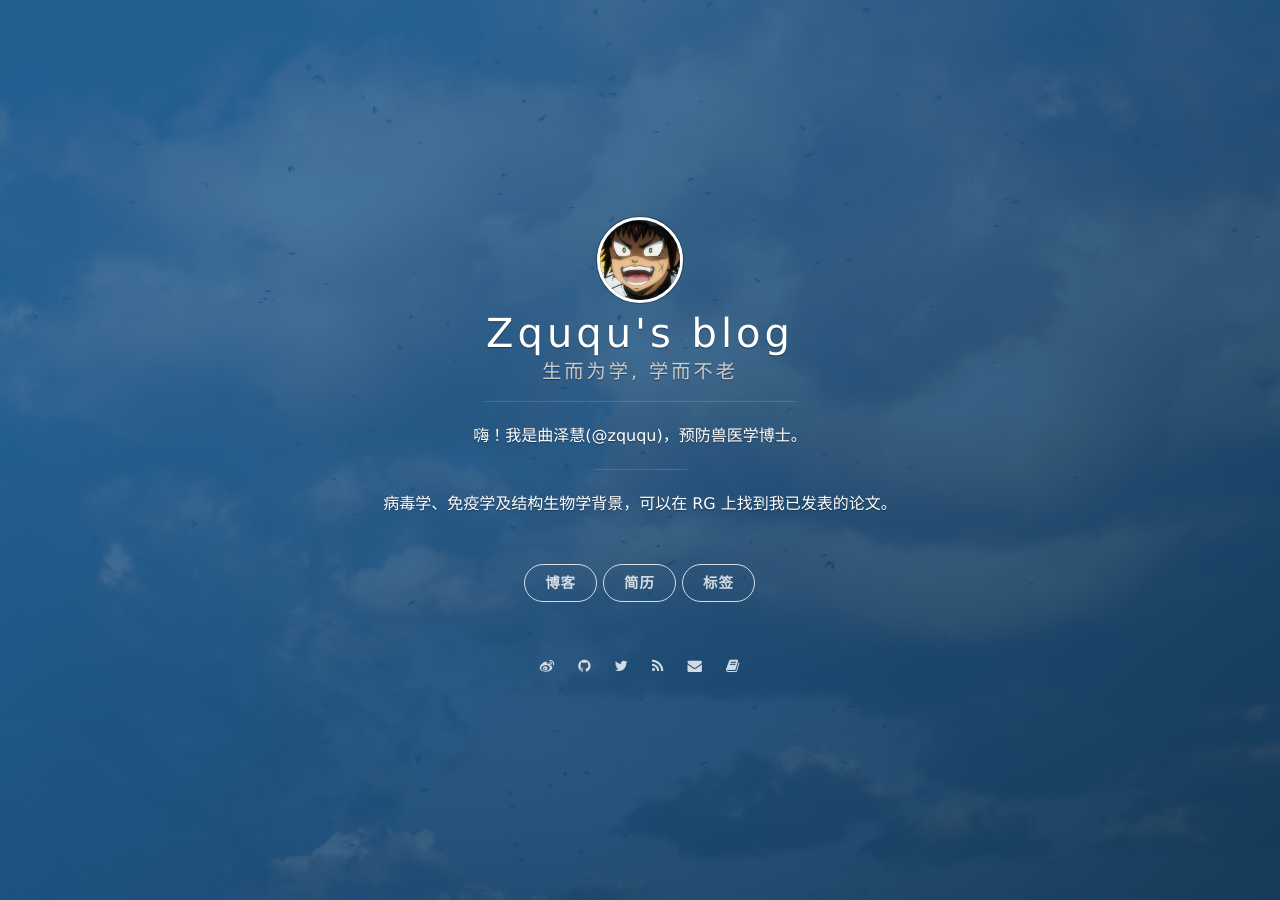
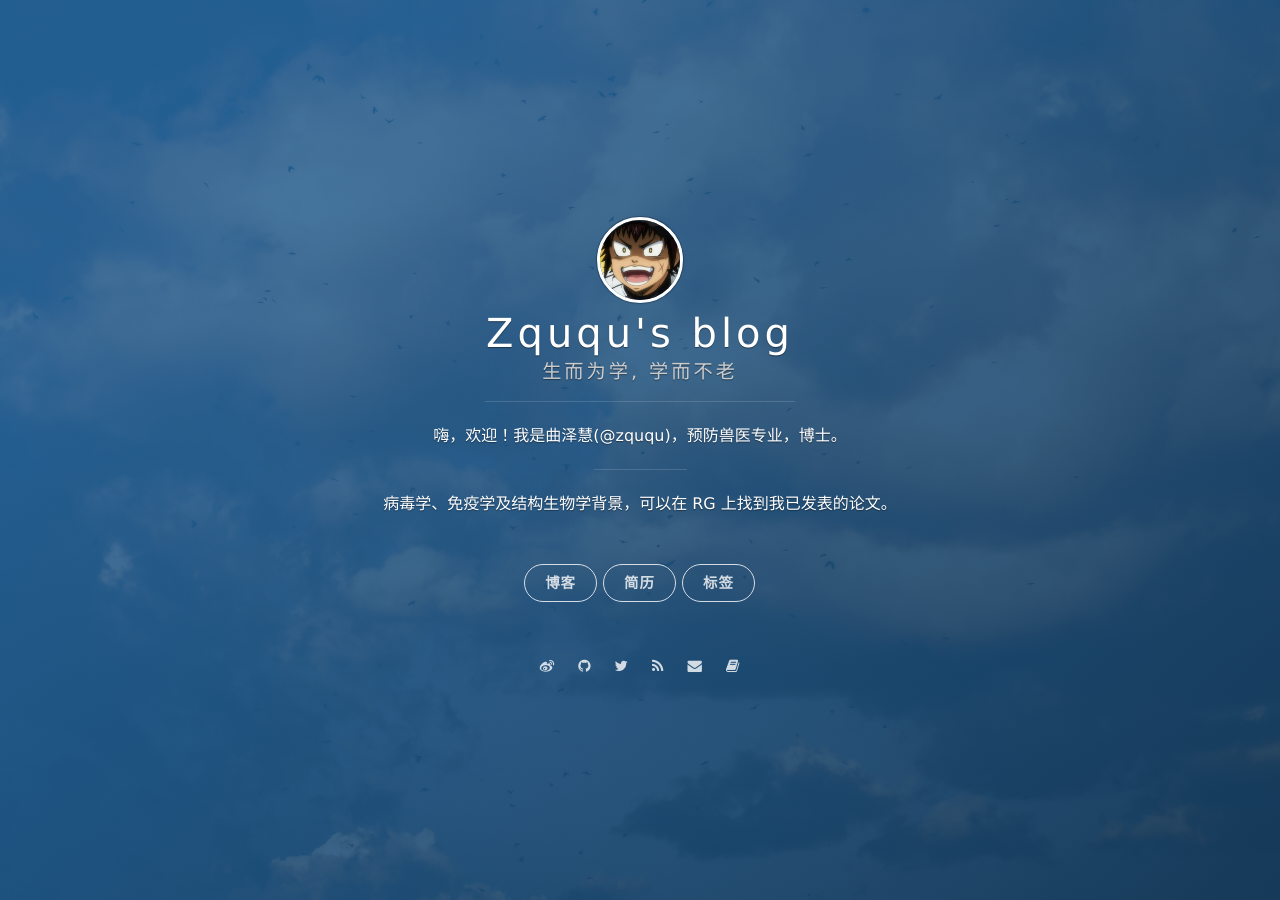
Before and after one commit to onevcat/vno-jekyll, a Jekyll site: the page built from index.html, in a window 1280 px wide. Built offline with Jekyll 4.4.1, drawn with Linux system fonts in a browser that asks for light colours; nearby versions of some CDN libraries; the list of posts is cut into pages by our own code; comment, search, counter and statistics services are not loaded.

Commit message:
change side bar

```diff
--- a/_config.yml
+++ b/_config.yml
@@ -2,7 +2,7 @@
 title: Zququ's blog
 subtitle: 生而为学, 学而不老
 welcome_message: <a href="https://www.researchgate.net/profile/Zehui_Qu2"> 病毒学、免疫学及结构生物学背景，可以在 RG 上找到我已发表的论文</a>。
-description: 嗨！我是曲泽慧(@zququ)，预防兽医学博士。
+description: 嗨，欢迎！我是曲泽慧(@zququ)，预防兽医专业，博士。
 creator: <a href="https://zququcv.netlify.com">@zququ</a>
 
 url: "http://life.zququ.fun"
```
